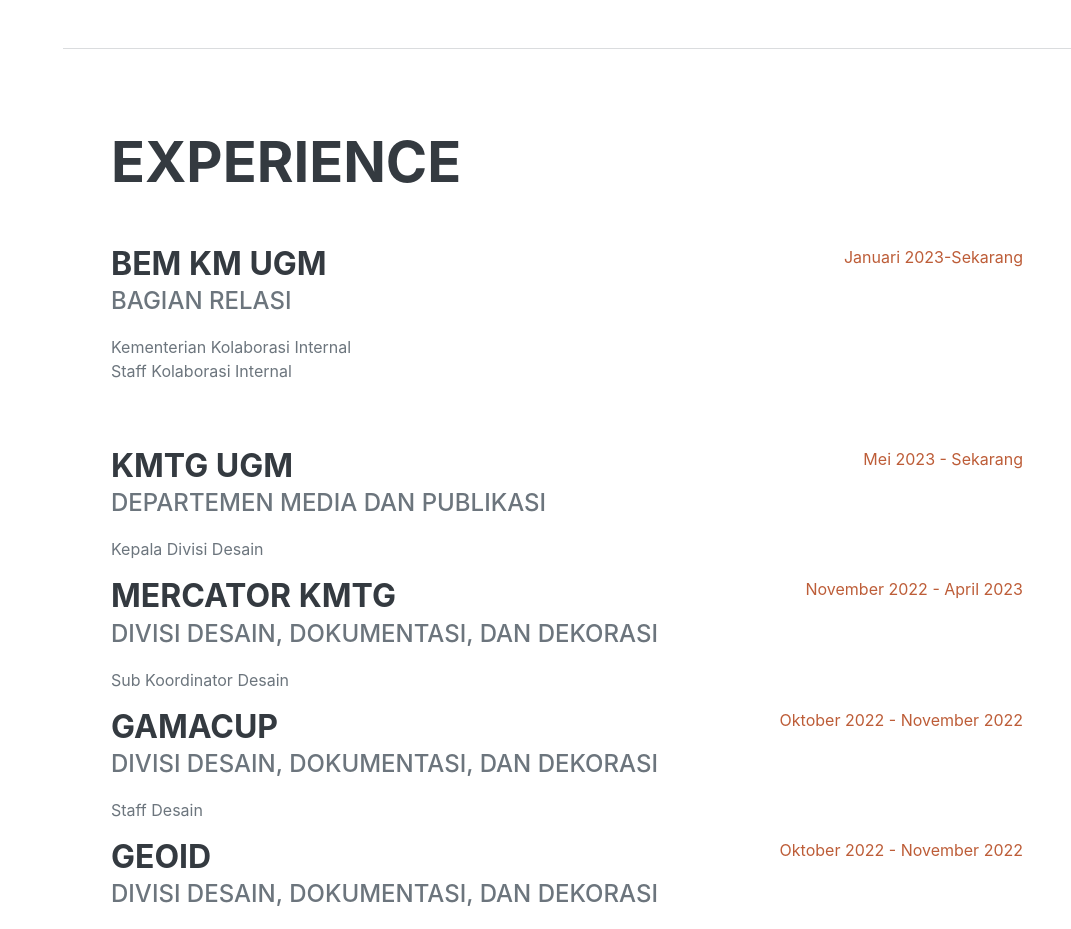
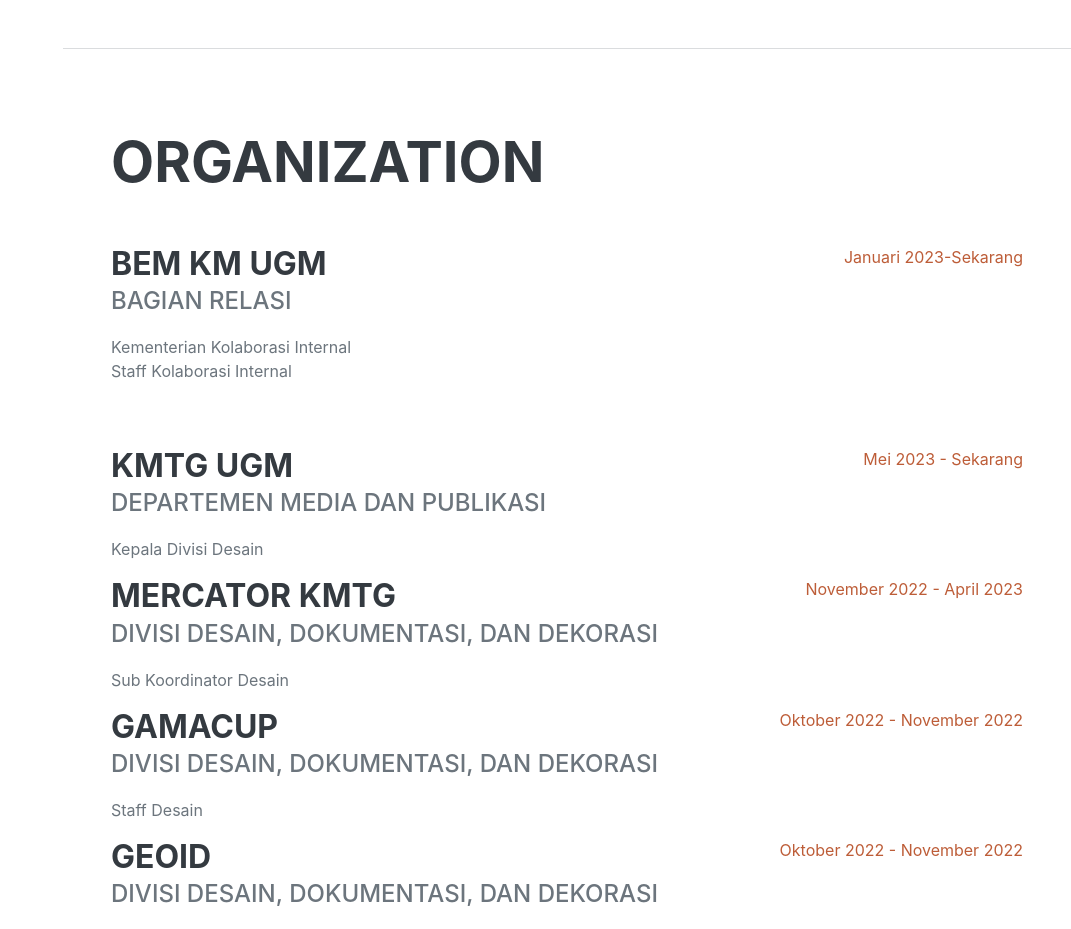
Before and after one commit to RaffiSatya/RaffiSatya.github.io, a plain HTML site: page index.html in a window 1280 px wide. Shown: the part 3380-4309 px from the top of the page, without its empty margins (209-1280 px from the left). Drawn offline with nearby package versions, Linux system fonts and the light colour scheme; a web font is replaced by a local one.

Commit message:
menambah

```diff
--- a/index.html
+++ b/index.html
@@ -29,7 +29,7 @@
                 <ul class="navbar-nav">
                     <li class="nav-item"><a class="nav-link js-scroll-trigger" href="#about">About</a></li>
                     <li class="nav-item"><a class="nav-link js-scroll-trigger" href="#experience">Experience</a></li>
-                    <li class="nav-item"><a class="nav-link js-scroll-trigger" href="#awards">Organization</a></li>
+                    <li class="nav-item"><a class="nav-link js-scroll-trigger" href="#organization">Organization</a></li>
                     <li class="nav-item"><a class="nav-link js-scroll-trigger" href="#education">Education</a></li>
                     <li class="nav-item"><a class="nav-link js-scroll-trigger" href="#skills">Skills</a></li>
                     <li class="nav-item"><a class="nav-link js-scroll-trigger" href="#interests">Interests</a></li>
@@ -149,9 +149,9 @@
             </section>
             <hr class="m-0" />
             <!-- Experiences-->
-            <section class="resume-section" id="experience">
+            <section class="resume-section" id="organization">
                 <div class="resume-section-content">
-                    <h2 class="mb-5">Experience</h2>
+                    <h2 class="mb-5">Organization</h2>
                     <div class="d-flex flex-column flex-md-row justify-content-between mb-5">
                         <div class="flex-grow-1">
                             <h3 class="mb-0">BEM KM UGM</h3>
```
